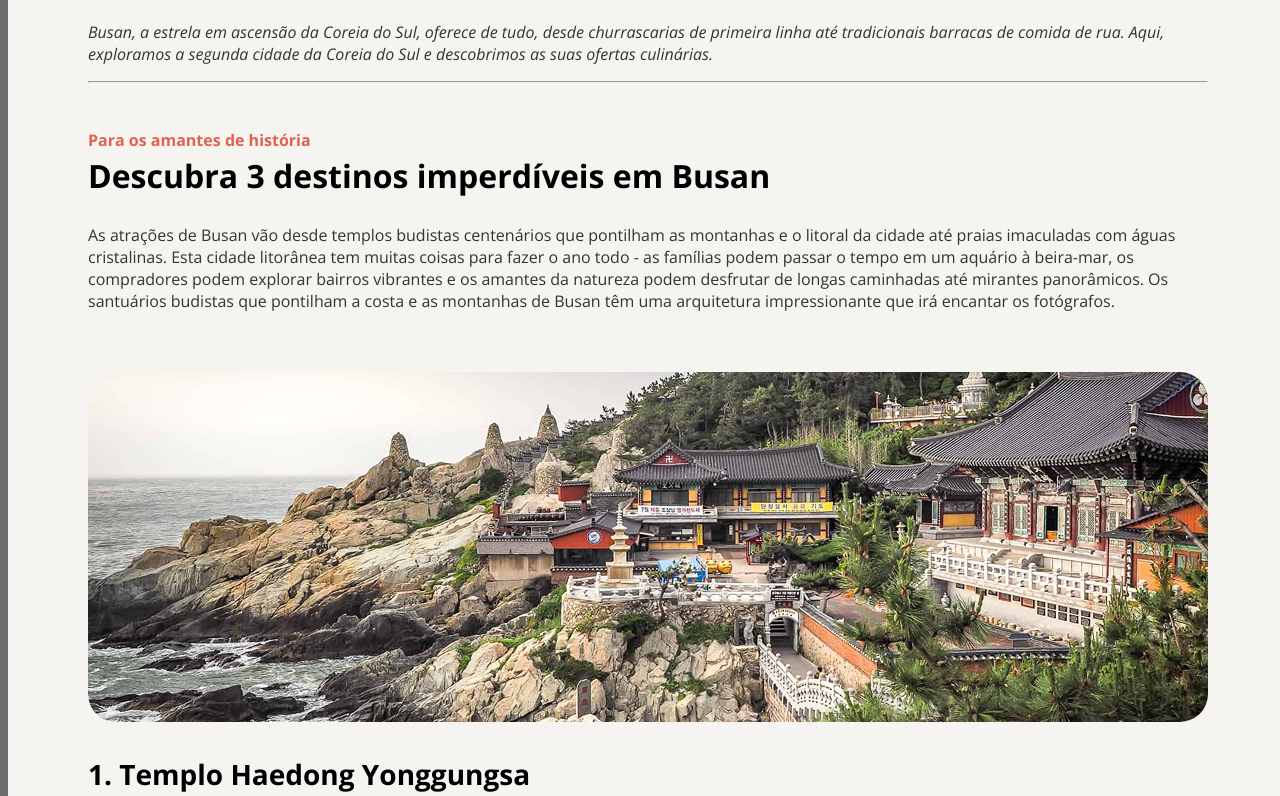
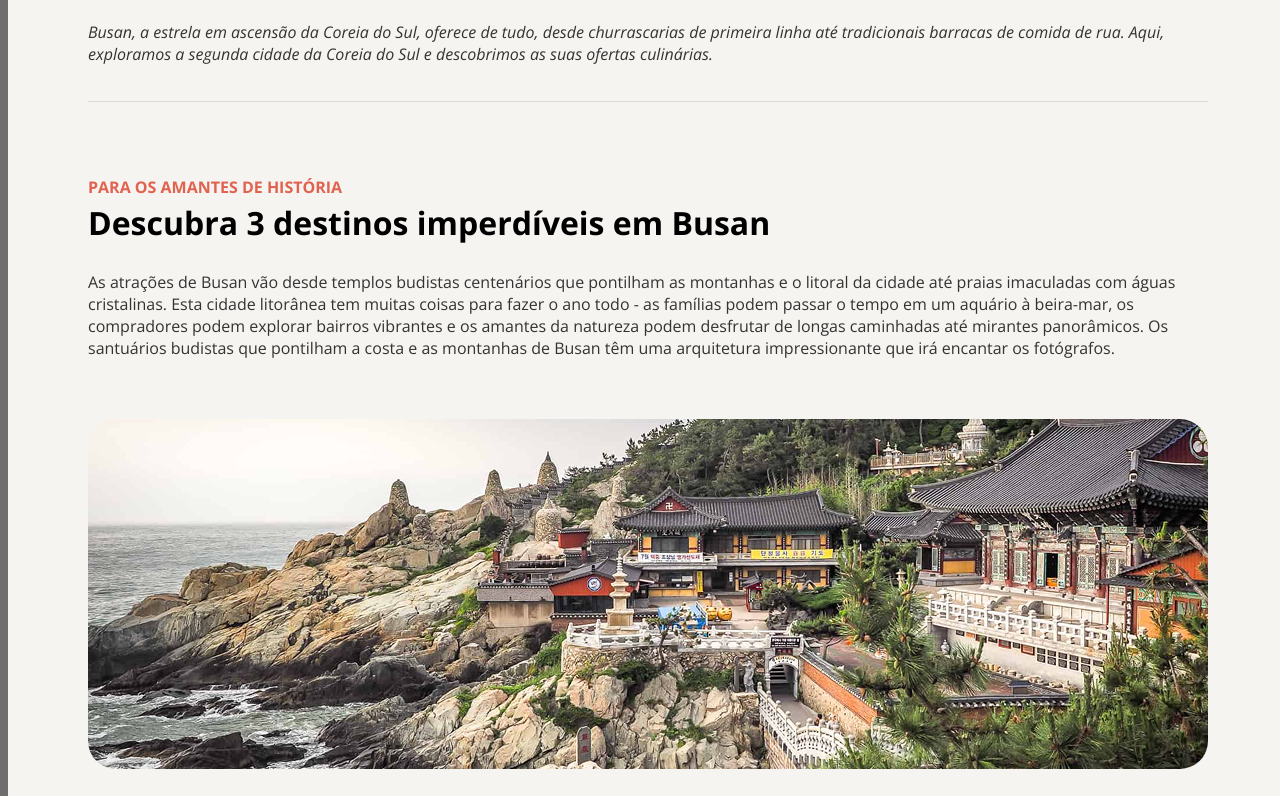
Before and after one commit to FelpsThePru/projeto-pagina-turismo, a plain HTML site: page index.html in a window 1280 px wide. Shown: the part 948-1744 px from the top of the page. Drawn offline with nearby package versions, Linux system fonts and the light colour scheme.

Commit message:
Parte 4. Ajustezinho Final

```diff
--- a/index.html
+++ b/index.html
@@ -28,7 +28,7 @@
             </p>
       </section>
       <section id="contentlist">
-        <hr class="divisor">
+        <div class="divisor"></div>
         <section id="titlelist">
           <section id="title">
             <br>
@@ -94,7 +94,7 @@
           </section>
         </section>
       </section>
-      <hr class="divisor">
+      <div class="divisor"></div>
     </main>
   </div>
 </body>
--- a/style.css
+++ b/style.css
@@ -16,12 +16,16 @@ body {
   margin: 88px auto;
 }
 
-divisor {
-  color: #D9D9D9;
+.divisor {
+  width: 100%;
+  height: 1px;
+  margin: 36px 0;
+  background-color: #d9d9d9;
 }
 
 img {
   border-radius: 28px;
+  width: 100%;
 }
 
 h1 {
@@ -52,6 +56,7 @@ h3 {
   font-size: 16px;
   font-weight: bold;
   margin-bottom: 0.2rem; /* trecho para deixar mais próximo do h1 e h2*/
+  text-transform: uppercase;
 }
 
 p {
```
